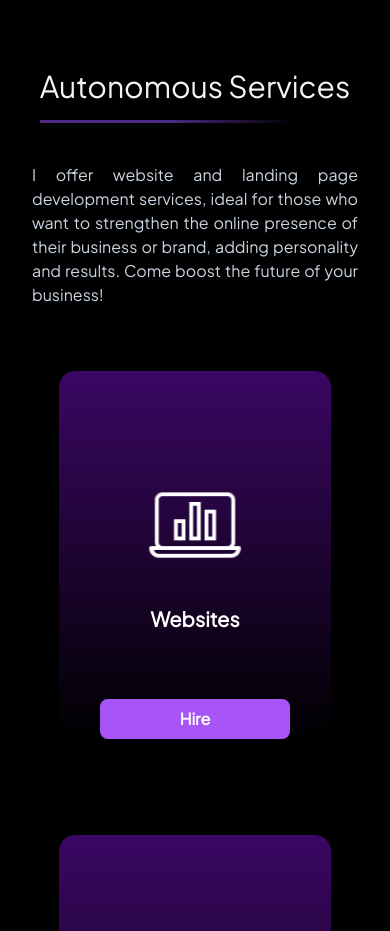
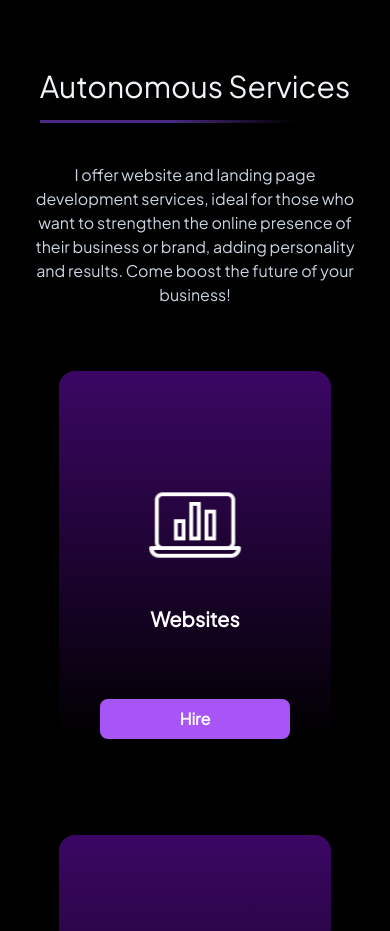
Before and after one commit to Penichezito/Portifolio-YASbarros, a React (Create React App) app: page / in a window 390 px wide. Shown: the part 5580-6511 px from the top of the page. Built offline with nearby package versions, Linux system fonts and the light colour scheme; a web font is replaced by a local one.

Commit message:
Espaçamento de texto

```diff
--- a/src/components/Services.js
+++ b/src/components/Services.js
@@ -15,7 +15,7 @@ export default function Services(){
                     <h1 className="text-slate-100 text-3xl md:text-4xl mb-4 ml-0">{t("Serviços Autonomos")}</h1>
                     <div className="h-[3px] w-64 bg-gradient-to-l from-transparent via-roxo to-roxo"></div>
                 </div>
-                <p className="text-slate-300 mt-2 md:w-[50rem] p-8 text-base md:text-lg text-justify md:text-center">
+                <p className="text-slate-300 mt-2 md:w-[50rem] p-8 text-base md:text-lg md:text-center">
                 {t("Ofereço serviços de desenvolvimento de sites e landing pages, ideais para quem deseja fortalecer a presença online do seu negócio ou marca, agregando personalidade e resultados. Venha impulsionar o futuro do seu negócio!")}</p>
             </div>
             <div className="flex flex-col md:flex-row items-center mt-8 gap-24 mb-24 px-2">
```
